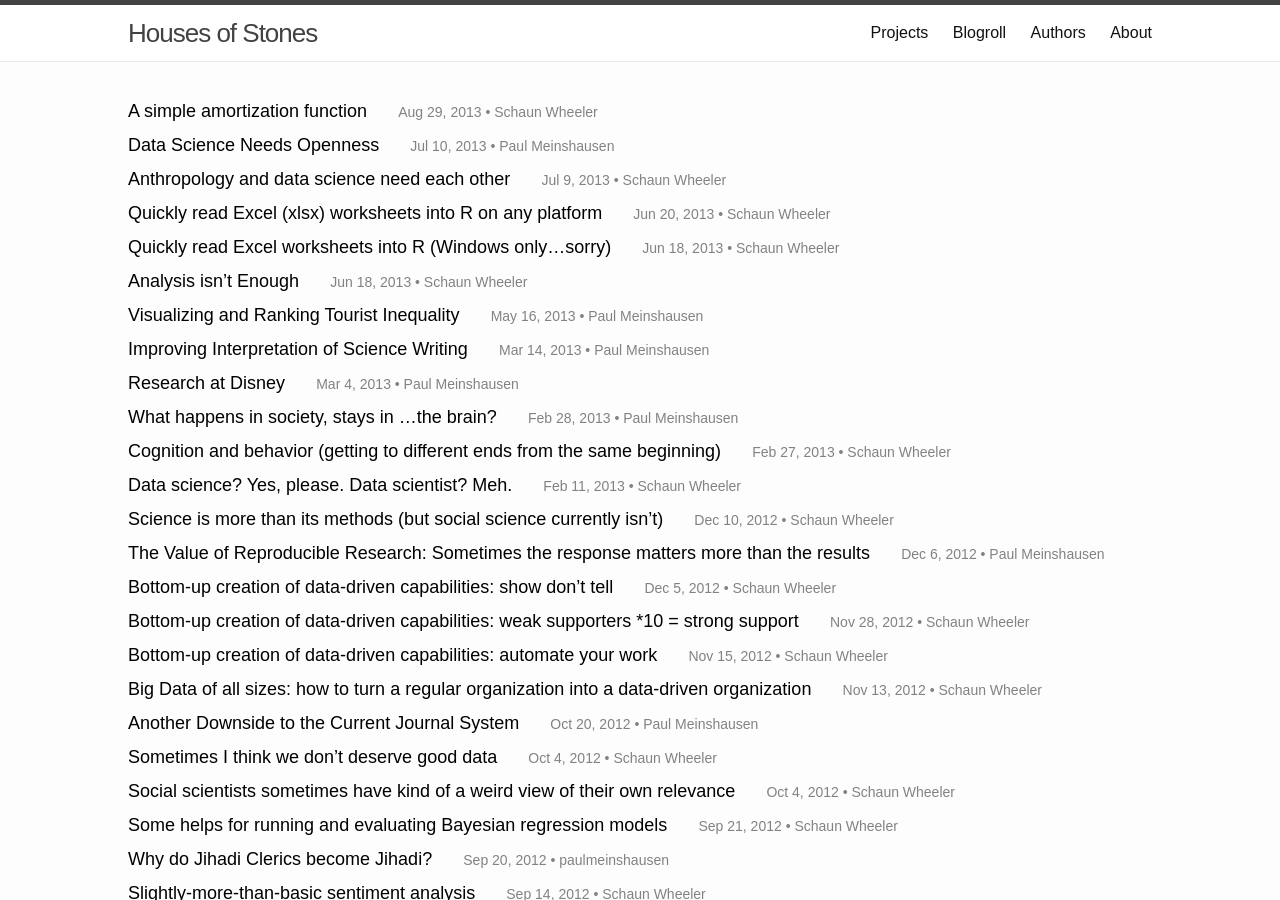
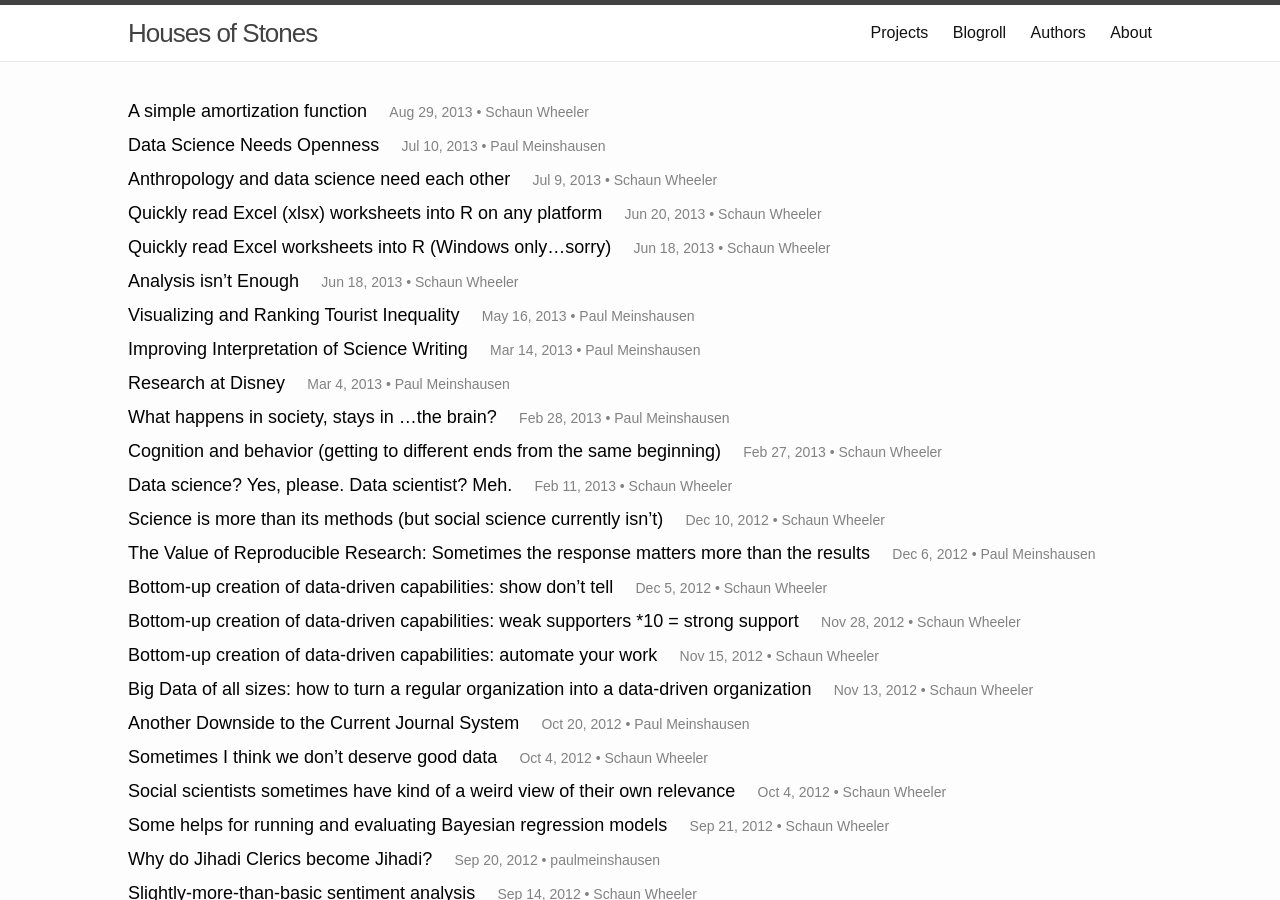
Before and after one commit to housesofstones/housesofstones.github.io, a Jekyll site: the page built from index.html, in a window 1280 px wide and 900 px high. Built offline with Jekyll 4.4.1, drawn with Linux system fonts in a browser that asks for light colours; nearby versions of some CDN libraries.

Commit message:
Update index.html

```diff
--- a/index.html
+++ b/index.html
@@ -9,7 +9,7 @@ layout: default
       <li>
         <!--<p>-->
           <a class="post-link" href="{{ post.url | prepend: site.baseurl }}">{{ post.title }}</a>
-          &nbsp;&nbsp;&nbsp;&nbsp;&nbsp;
+          &nbsp;&nbsp;&nbsp;
         <!--</p>-->
         <span class="post-meta">{{ post.date | date: "%b %-d, %Y" }}{% if post.author %} • {{ post.author }}{% endif %}{% if post.meta %} • {{ post.meta }}{% endif %}</span>
       </li>
```
